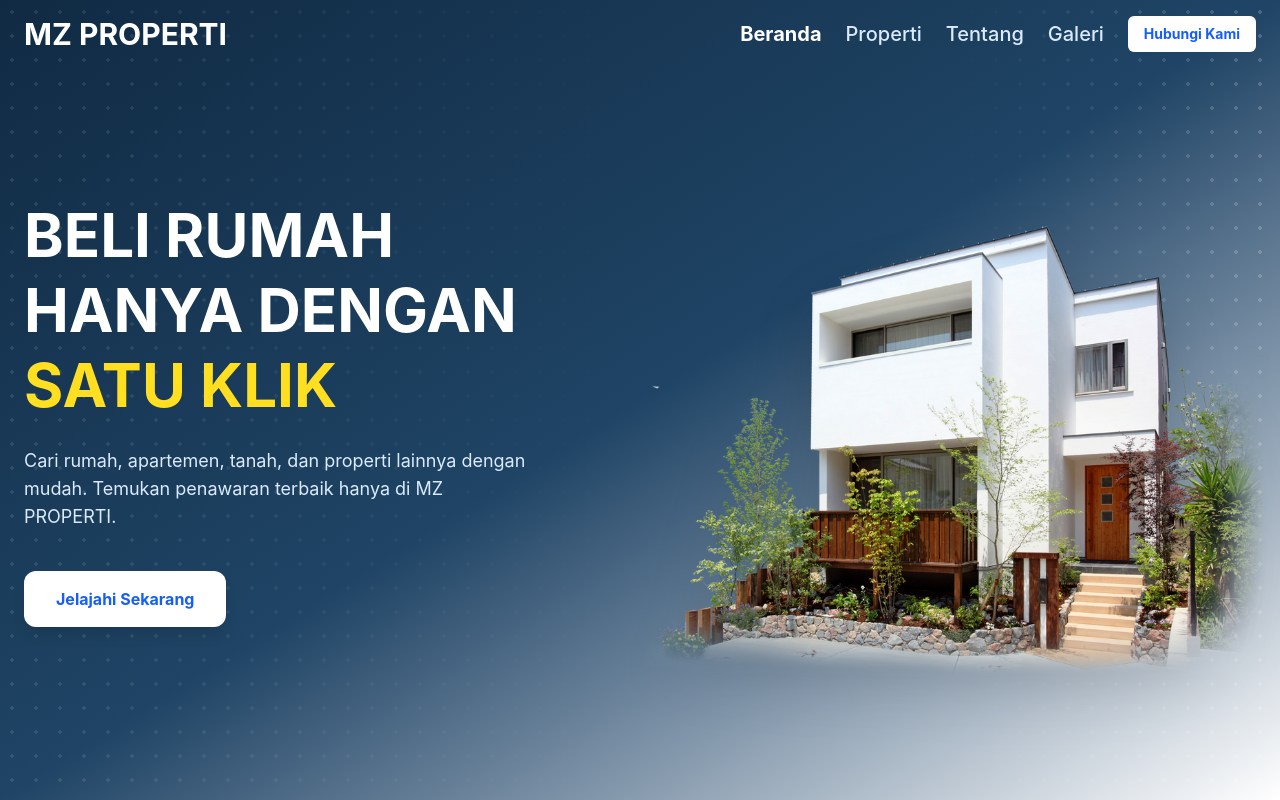
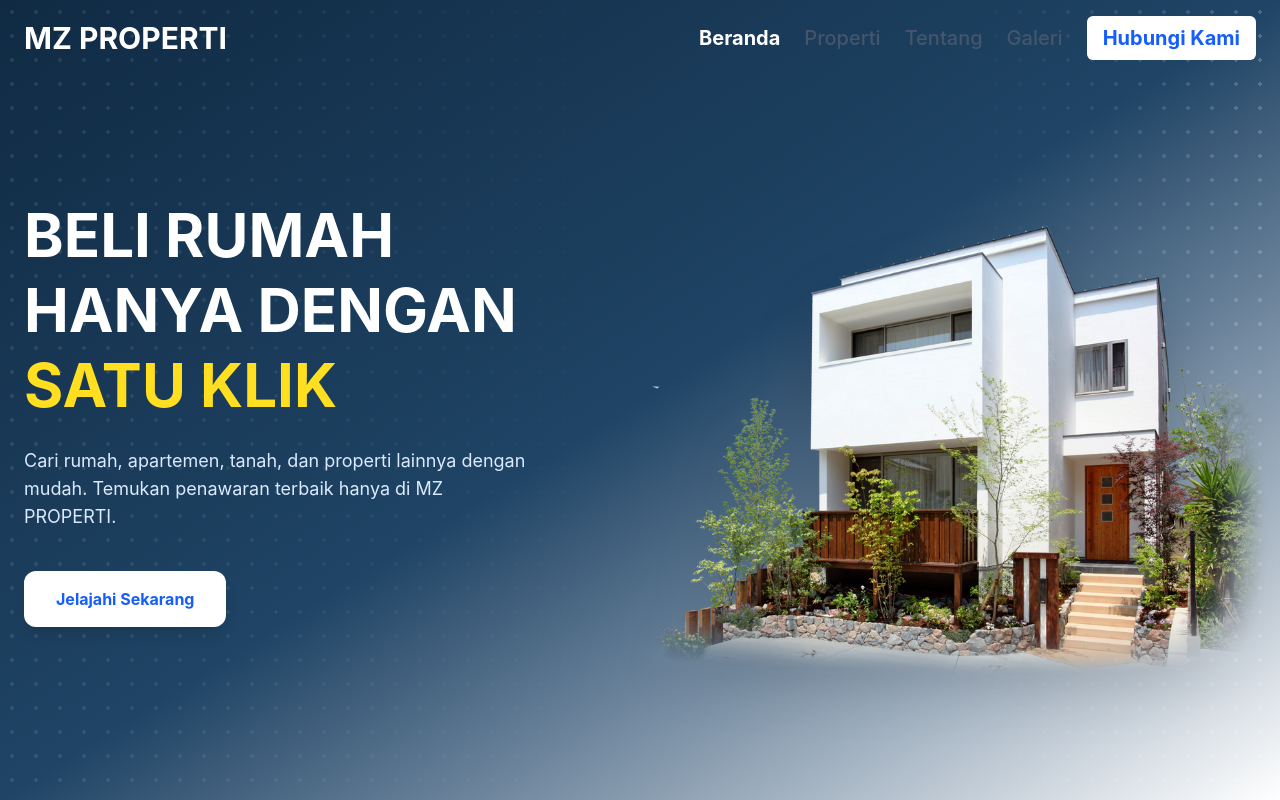
Before and after one commit to afda1087/projekwebproperti, a Next.js app in the folder property-company/: page / in a window 1280 px wide. Built offline with nearby package versions, Linux system fonts and the light colour scheme.

Commit message:
tinggal modif

```diff
--- a/property-company/src/app/components/Navbar.js
+++ b/property-company/src/app/components/Navbar.js
@@ -2,46 +2,54 @@
 
 import Link from 'next/link';
 import { usePathname } from 'next/navigation';
+import { useState } from 'react';
 
 export default function Navbar() {
     const pathname = usePathname();
     const isHome = pathname === '/'; // Deteksi apakah user sedang di Homepage
+    const [isMenuOpen, setIsMenuOpen] = useState(false); // State untuk buka/tutup menu HP
 
     return (
-        <nav className={`fixed top-0 w-full z-50 transition-all duration-300 animate-slide-down ${isHome ? 'bg-transparent' : 'bg-white shadow-sm border-b border-slate-200'}`}>
-            <div className="mx-auto flex max-w-7xl items-center justify-between px-6 py-4">
+        <nav className={`fixed top-0 w-full z-50 transition-all duration-300 ${isHome ? 'bg-transparent' : 'animate-slide-down bg-gradient-to-r from-[#102A43] to-[#1F4465] shadow-lg'}`}>
+            {/* Titik-titik hanya muncul jika bukan di Homepage */}
+            {!isHome && (
+                <div className="absolute inset-0 opacity-10 pointer-events-none" style={{ backgroundImage: 'radial-gradient(circle, #ffffff 2px, transparent 2px)', backgroundSize: '24px 24px', maskImage: 'linear-gradient(to right, black, transparent)', WebkitMaskImage: 'linear-gradient(to right, black, transparent)' }}></div>
+            )}
+
+            {/* Tambahkan relative z-10 di sini */}
+            <div className="relative z-10 mx-auto flex max-w-7xl items-center justify-between px-6 py-4">
 
                 {/* Logo */}
-                <Link href="/" className={`text-3xl font-bold flex items-center gap-2 ${isHome ? 'text-white' : 'text-blue-600'}`}>
+                <Link href="/" className={`text-3xl font-bold flex items-center gap-2 ${isHome ? 'text-white' : 'text-white'}`}>
                     MZ PROPERTI
                 </Link>
 
                 {/* Menu Navigasi */}
-                <div className="hidden md:flex items-center gap-6 text-sm font-medium">
+                <div className="hidden md:flex items-center gap-6 text-xl font-medium">
                     <Link
                         href="/"
-                        className={isHome ? 'text-xl text-white font-bold' : 'text-slate-600 hover:text-blue-600 transition'}
+                        className={isHome ? 'text-white font-bold' : 'text-slate-600 hover:text-blue-600 transition'}
                     >
                         Beranda
                     </Link>
 
                     <Link
                         href="/properti"
-                        className={pathname === '/properti' ? 'text-blue-600 font-bold' : (isHome ? 'text-xl text-blue-100 hover:text-white transition' : 'text-slate-600 hover:text-blue-600 transition')}
+                        className={pathname === '/properti' ? 'text-white font-bold' : (isHome ? 'text-slate-600 hover:text-white transition' : 'text-slate-600 hover:text-blue-600 transition')}
                     >
                         Properti
                     </Link>
 
                     <Link
                         href="/tentang"
-                        className={pathname === '/tentang' ? 'text-blue-600 font-bold' : (isHome ? 'text-xl text-blue-100 hover:text-white transition' : 'text-slate-600 hover:text-blue-600 transition')}
+                        className={pathname === '/tentang' ? 'text-white font-bold' : (isHome ? 'text-slate-600 hover:text-white transition' : 'text-slate-600 hover:text-blue-600 transition')}
                     >
                         Tentang
                     </Link>
 
                     <Link
                         href="/galeri"
-                        className={pathname === '/galeri' ? 'text-blue-600 font-bold' : (isHome ? 'text-xl text-blue-100 hover:text-white transition' : 'text-slate-600 hover:text-blue-600 transition')}
+                        className={pathname === '/galeri' ? 'text-white font-bold' : (isHome ? 'text-slate-600 hover:text-white transition' : 'text-slate-600 hover:text-blue-600 transition')}
                     >
                         Galeri
                     </Link>
@@ -53,8 +61,33 @@ export default function Navbar() {
                         Hubungi Kami
                     </Link>
                 </div>
+                {/* TOMBOL HAMBURGER MOBILE*/}
+                <button
+                    className="md:hidden text-white p-2 focus:outline-none"
+                    onClick={() => setIsMenuOpen(!isMenuOpen)}
+                >
+                    <svg className="w-8 h-8" fill="none" stroke="currentColor" viewBox="0 0 24 24">
+                        {isMenuOpen ? (
+                            <path strokeLinecap="round" strokeLinejoin="round" strokeWidth={2} d="M6 18L18 6M6 6l12 12" />
+                        ) : (
+                            <path strokeLinecap="round" strokeLinejoin="round" strokeWidth={2} d="M4 6h16M4 12h16M4 18h16" />
+                        )}
+                    </svg>
+                </button>
 
             </div>
+            {/* MENU DROPDOWN MOBILE*/}
+            {isMenuOpen && (
+                <div className="md:hidden relative z-10 bg-[#102A43] border-t border-slate-700/50 shadow-xl animate-fade-in-up">
+                    <div className="flex flex-col px-6 py-6 space-y-5 text-center text-lg font-medium">
+                        <Link href="/" onClick={() => setIsMenuOpen(false)} className={isHome ? 'text-white font-bold' : 'text-slate-300'}>Beranda</Link>
+                        <Link href="/properti" onClick={() => setIsMenuOpen(false)} className={pathname === '/properti' ? 'text-yellow-400 font-bold' : 'text-slate-300'}>Properti</Link>
+                        <Link href="/tentang" onClick={() => setIsMenuOpen(false)} className={pathname === '/tentang' ? 'text-yellow-400 font-bold' : 'text-slate-300'}>Tentang</Link>
+                        <Link href="/galeri" onClick={() => setIsMenuOpen(false)} className={pathname === '/galeri' ? 'text-yellow-400 font-bold' : 'text-slate-300'}>Galeri</Link>
+                        <Link href="/hubungi-kami" onClick={() => setIsMenuOpen(false)} className="bg-yellow-400 text-slate-900 rounded-md px-4 py-3 font-bold mx-auto w-1/2 mt-2">Hubungi Kami</Link>
+                    </div>
+                </div>
+            )}
         </nav>
     );
 }
--- a/property-company/src/app/properti/page.js
+++ b/property-company/src/app/properti/page.js
@@ -1,111 +1,130 @@
+"use client";
+
 import Link from 'next/link';
+import { useState } from 'react';
 
 export default function Properti() {
-    // Dummy data properti dengan tambahan gambar ilustrasi
+    // 1. STATE UNTUK BUKA/TUTUP MENU & MENYIMPAN PILIHAN FILTER
+    const [isFilterOpen, setIsFilterOpen] = useState(false);
+
+    const [sortBy, setSortBy] = useState('Terbaru');
+    const [filterLokasi, setFilterLokasi] = useState('Semua Lokasi');
+    const [filterHarga, setFilterHarga] = useState('Semua Harga');
+    const [filterDp, setFilterDp] = useState('Semua DP');
+
+    // 2. DATA PROPERTI (Ditambah data numerik 'priceValue' & 'dpValue' agar bisa dihitung mesin)
     const properties = [
         {
-            id: 1,
-            title: "Apartemen Studio Depok...",
-            location: "Margonda, Depok",
-            price: "Rp300 juta", dp: "DP 0%",
-            beds: 1,
-            baths: 1,
-            area: 24,
-            img: "https://images.unsplash.com/photo-1522708323590-d24dbb6b0267?w=500&q=80"
+            id: 1, title: "Apartemen Studio Depok", location: "Margonda, Depok",
+            price: "Rp300 juta", priceValue: 300, dp: "DP 0%", dpValue: 0,
+            beds: 1, baths: 1, area: 24, img: "https://images.unsplash.com/photo-1522708323590-d24dbb6b0267?w=500&q=80"
         },
         {
-            id: 2,
-            title: "Apartemen Kalibata...",
-            location: "Kalibata, Jakarta Selatan",
-            price: "Rp520 juta", dp: "DP 0%",
-            beds: 1,
-            baths: 1,
-            area: 32,
-            img: "https://images.unsplash.com/photo-1502672260266-1c1de24220e8?w=500&q=80"
+            id: 2, title: "Apartemen Kalibata", location: "Kalibata, Jakarta Selatan",
+            price: "Rp520 juta", priceValue: 520, dp: "DP 5%", dpValue: 5,
+            beds: 1, baths: 1, area: 32, img: "https://images.unsplash.com/photo-1502672260266-1c1de24220e8?w=500&q=80"
         },
         {
-            id: 3,
-            title: "Rumah Minimalis Citra...",
-            location: "Cibubur, Jakarta Timur",
-            price: "Rp980 juta", dp: "DP 0%",
-            beds: 3,
-            baths: 2,
-            area: 90,
-            img: "https://images.unsplash.com/photo-1512917774080-9991f1c4c750?w=500&q=80"
+            id: 3, title: "Rumah Minimalis Citra", location: "Cibubur, Jakarta Timur",
+            price: "Rp980 juta", priceValue: 980, dp: "DP 0%", dpValue: 0,
+            beds: 3, baths: 2, area: 90, img: "https://images.unsplash.com/photo-1512917774080-9991f1c4c750?w=500&q=80"
+        },
+        {
+            id: 4, title: "Rumah Mewah Jagakarsa", location: "Jagakarsa, Jakarta Selatan",
+            price: "Rp1.5 Milyar", priceValue: 1500, dp: "DP 10%", dpValue: 10,
+            beds: 4, baths: 3, area: 150, img: "https://images.unsplash.com/photo-1600596542815-ffad4c1539a9?w=500&q=80"
+        },
+        {
+            id: 5, title: "Townhouse Depok", location: "Cimanggis, Depok",
+            price: "Rp450 juta", priceValue: 450, dp: "DP 5%", dpValue: 5,
+            beds: 2, baths: 1, area: 60, img: "https://images.unsplash.com/photo-1518780664697-55e3ad937233?w=500&q=80"
         }
     ];
 
+    // 3. LOGIKA FILTER & SORTING
+    let processedData = [...properties];
+
+    // --- A. Proses Filter Lokasi ---
+    if (filterLokasi !== 'Semua Lokasi') {
+        processedData = processedData.filter(prop => prop.location.includes(filterLokasi));
+    }
+
+    // --- B. Proses Filter Harga ---
+    if (filterHarga !== 'Semua Harga') {
+        if (filterHarga === '< 500 Juta') {
+            processedData = processedData.filter(prop => prop.priceValue < 500);
+        } else if (filterHarga === '500 Jt - 1 Milyar') {
+            processedData = processedData.filter(prop => prop.priceValue >= 500 && prop.priceValue <= 1000);
+        } else if (filterHarga === '> 1 Milyar') {
+            processedData = processedData.filter(prop => prop.priceValue > 1000);
+        }
+    }
+
+    // --- C. Proses Filter DP ---
+    if (filterDp !== 'Semua DP') {
+        if (filterDp === 'DP 0%') {
+            processedData = processedData.filter(prop => prop.dpValue === 0);
+        } else if (filterDp === 'DP ≤ 5%') {
+            processedData = processedData.filter(prop => prop.dpValue <= 5);
+        } else if (filterDp === 'DP ≤ 10%') {
+            processedData = processedData.filter(prop => prop.dpValue <= 10);
+        }
+    }
+
+    // --- D. Proses Sorting (Pengurutan) ---
+    if (sortBy === 'Harga Terendah') {
+        processedData.sort((a, b) => a.priceValue - b.priceValue);
+    } else if (sortBy === 'Harga Tertinggi') {
+        processedData.sort((a, b) => b.priceValue - a.priceValue);
+    } else if (sortBy === 'Luas Terbesar') {
+        processedData.sort((a, b) => b.area - a.area);
+    }
+    // (Jika 'Terbaru', data dibiarkan urut berdasarkan ID aslinya)
+
+    // Fungsi untuk mereset semua filter ke awal
+    const handleReset = () => {
+        setFilterLokasi('Semua Lokasi');
+        setFilterHarga('Semua Harga');
+        setFilterDp('Semua DP');
+        setSortBy('Terbaru');
+    };
+
     return (
-        <div className="bg-[#fafaf9] min-h-screen pt-8 pb-20">
+        <div className="bg-[#fafaf9] min-h-screen pt-32 pb-20">
             <div className="max-w-7xl mx-auto px-6">
 
                 {/* Header Section */}
-                <div className="mb-8">
+                <div className="mb-8 animate-fade-in-up delay-100">
                     <h1 className="text-3xl font-bold text-slate-900 mb-2">Properti</h1>
-                    <p className="text-slate-500">18 properti ditemukan</p>
+                    <p className="text-slate-500">{processedData.length} properti ditemukan</p>
                 </div>
 
-                <div className="flex flex-col md:flex-row gap-8">
+                <div className="flex flex-col gap-6">
 
-                    {/* SIDEBAR FILTER */}
-                    <aside className="w-full md:w-64 flex-shrink-0">
-                        <div className="bg-white border border-slate-200 rounded-2xl p-6 sticky top-24 shadow-sm">
+                    {/* TOP BAR: Tombol Hamburger Filter & Urutkan */}
+                    <div className="flex flex-wrap justify-between items-center gap-4 animate-fade-in-up delay-300">
 
-                            <div className="flex justify-between items-center mb-6 border-b border-slate-100 pb-4">
-                                <h2 className="font-bold text-lg text-slate-800">Filter</h2>
-                                <button className="text-sm text-blue-600 font-medium hover:text-blue-800 transition">Reset Filter</button>
-                            </div>
+                        <button
+                            onClick={() => setIsFilterOpen(!isFilterOpen)}
+                            className="flex items-center gap-2 bg-white px-5 py-2.5 border border-slate-200 rounded-xl shadow-sm text-sm font-bold text-slate-700 hover:bg-slate-50 transition"
+                        >
+                            <svg className="w-5 h-5 text-slate-600" fill="none" stroke="currentColor" viewBox="0 0 24 24">
+                                {isFilterOpen ? (
+                                    <path strokeLinecap="round" strokeLinejoin="round" strokeWidth={2} d="M6 18L18 6M6 6l12 12" />
+                                ) : (
+                                    <path strokeLinecap="round" strokeLinejoin="round" strokeWidth={2} d="M4 6h16M4 12h16M4 18h16" />
+                                )}
+                            </svg>
+                            {isFilterOpen ? 'Tutup Filter' : 'Filter Properti'}
+                        </button>
 
-                            <div className="space-y-6">
-                                {/* 1. Lokasi */}
-                                <div>
-                                    <label className="block text-sm font-bold text-slate-800 mb-3">Lokasi</label>
-                                    <select className="w-full px-4 py-2.5 bg-white border border-slate-200 rounded-lg focus:outline-none focus:ring-2 focus:ring-blue-500 text-sm text-slate-600">
-                                        <option>Semua Lokasi</option>
-                                        <option>Jakarta Timur</option>
-                                        <option>Jakarta Selatan</option>
-                                        <option>Depok</option>
-                                    </select>
-                                </div>
-
-                                {/* 2. Harga (Radio Button) */}
-                                <div>
-                                    <label className="block text-sm font-bold text-slate-800 mb-3">Harga</label>
-                                    <div className="space-y-3">
-                                        {['Semua Harga', '< 500 Juta', '500 Jt - 1 Milyar', '> 1 Milyar'].map((harga, idx) => (
-                                            <label key={harga} className="flex items-center gap-3 cursor-pointer">
-                                                <input type="radio" name="harga_filter" defaultChecked={idx === 0} className="w-4 h-4 border-slate-300 text-blue-600 focus:ring-blue-500" />
-                                                <span className="text-sm text-slate-600">{harga}</span>
-                                            </label>
-                                        ))}
-                                    </div>
-                                </div>
-
-                                {/* 3. DP (Radio Button) */}
-                                <div>
-                                    <label className="block text-sm font-bold text-slate-800 mb-3">DP</label>
-                                    <div className="space-y-3">
-                                        {['Semua DP', 'DP 0%', 'DP ≤ 5%', 'DP ≤ 10%'].map((dp, idx) => (
-                                            <label key={dp} className="flex items-center gap-3 cursor-pointer">
-                                                <input type="radio" name="dp_filter" defaultChecked={idx === 0} className="w-4 h-4 border-slate-300 text-blue-600 focus:ring-blue-500" />
-                                                <span className="text-sm text-slate-600">{dp}</span>
-                                            </label>
-                                        ))}
-                                    </div>
-                                </div>
-
-                            </div>
-                        </div>
-                    </aside>
-
-                    {/* MAIN CONTENT */}
-                    <main className="flex-1">
-
-                        {/* Top Bar Sort */}
-                        <div className="flex justify-end items-center mb-6">
                         <div className="flex items-center gap-2 bg-white px-4 py-2 border border-slate-200 rounded-xl shadow-sm">
                             <span className="text-sm text-slate-400">Urutkan:</span>
-                                <select className="bg-transparent border-none focus:outline-none text-sm font-semibold text-slate-700 cursor-pointer">
+                            <select
+                                value={sortBy}
+                                onChange={(e) => setSortBy(e.target.value)}
+                                className="bg-transparent border-none focus:outline-none text-sm font-semibold text-slate-700 cursor-pointer"
+                            >
                                 <option>Terbaru</option>
                                 <option>Harga Terendah</option>
                                 <option>Harga Tertinggi</option>
@@ -114,12 +133,79 @@ export default function Properti() {
                         </div>
                     </div>
 
-                        {/* Property Grid */}
-                        <div className="grid grid-cols-1 sm:grid-cols-2 lg:grid-cols-3 gap-6">
-                            {properties.map((prop) => (
+                    {/* AREA FILTER DROPDOWN */}
+                    {isFilterOpen && (
+                        <div className="bg-white border border-slate-200 rounded-2xl p-6 shadow-sm animate-fade-in-up">
+                            <div className="flex justify-between items-center mb-4 pb-4 border-b border-slate-100">
+                                <h2 className="font-bold text-lg text-slate-800">Filter Pencarian</h2>
+                                <button onClick={handleReset} className="text-sm text-blue-600 font-medium hover:text-blue-800 transition">Reset Semua</button>
+                            </div>
+
+                            <div className="grid grid-cols-1 md:grid-cols-3 gap-6">
+                                {/* Lokasi */}
+                                <div>
+                                    <label className="block text-sm font-bold text-slate-800 mb-3">Lokasi</label>
+                                    <select
+                                        value={filterLokasi}
+                                        onChange={(e) => setFilterLokasi(e.target.value)}
+                                        className="w-full px-4 py-2.5 bg-white border border-slate-200 rounded-lg focus:outline-none focus:ring-2 focus:ring-blue-500 text-sm text-slate-600 cursor-pointer"
+                                    >
+                                        <option>Semua Lokasi</option>
+                                        <option>Jakarta Timur</option>
+                                        <option>Jakarta Selatan</option>
+                                        <option>Depok</option>
+                                    </select>
+                                </div>
+
+                                {/* Harga */}
+                                <div>
+                                    <label className="block text-sm font-bold text-slate-800 mb-3">Harga</label>
+                                    <select
+                                        value={filterHarga}
+                                        onChange={(e) => setFilterHarga(e.target.value)}
+                                        className="w-full px-4 py-2.5 bg-white border border-slate-200 rounded-lg focus:outline-none focus:ring-2 focus:ring-blue-500 text-sm text-slate-600 cursor-pointer"
+                                    >
+                                        <option>Semua Harga</option>
+                                        <option>&lt; 500 Juta</option>
+                                        <option>500 Jt - 1 Milyar</option>
+                                        <option>&gt; 1 Milyar</option>
+                                    </select>
+                                </div>
+
+                                {/* DP */}
+                                <div>
+                                    <label className="block text-sm font-bold text-slate-800 mb-3">DP</label>
+                                    <select
+                                        value={filterDp}
+                                        onChange={(e) => setFilterDp(e.target.value)}
+                                        className="w-full px-4 py-2.5 bg-white border border-slate-200 rounded-lg focus:outline-none focus:ring-2 focus:ring-blue-500 text-sm text-slate-600 cursor-pointer"
+                                    >
+                                        <option>Semua DP</option>
+                                        <option>DP 0%</option>
+                                        <option>DP ≤ 5%</option>
+                                        <option>DP ≤ 10%</option>
+                                    </select>
+                                </div>
+                            </div>
+                        </div>
+                    )}
+
+                    {/* MAIN CONTENT (Grid Properti) */}
+                    <main className="flex-1 animate-fade-in-up delay-500">
+
+                        {/* Jika hasil filter kosong, tampilkan pesan ini */}
+                        {processedData.length === 0 ? (
+                            <div className="text-center py-20 bg-white rounded-2xl border border-slate-200">
+                                <span className="text-4xl font-bold">UPS!</span>
+                                <h3 className="text-lg font-bold text-slate-800 mt-4">Properti Tidak Ditemukan</h3>
+                                <p className="text-slate-500 text-sm mt-2">Coba ubah kriteria filtermu atau klik Reset Semua.</p>
+                                <button onClick={handleReset} className="mt-4 text-blue-600 font-bold hover:underline">Reset Filter</button>
+                            </div>
+                        ) : (
+                            <div className="grid grid-cols-1 sm:grid-cols-2 lg:grid-cols-3 gap-6 mt-4">
+                                {processedData.map((prop) => (
                                     <div key={prop.id} className="bg-white border border-slate-200 rounded-2xl overflow-hidden hover:shadow-lg transition group flex flex-col">
 
-                                    {/* Image & Badges */}
                                         <div className="h-48 relative overflow-hidden">
                                             <img src={prop.img} alt={prop.title} className="w-full h-full object-cover group-hover:scale-105 transition duration-500" />
                                             <div className="absolute top-3 left-3 bg-[#cd9b57] text-white text-xs font-bold px-2.5 py-1 rounded-full shadow-sm">
@@ -130,7 +216,6 @@ export default function Properti() {
                                             </button>
                                         </div>
 
-                                    {/* Content */}
                                         <div className="p-5 flex flex-col flex-1">
                                             <h3 className="text-lg font-bold text-slate-800 mb-1 line-clamp-1">{prop.title}</h3>
                                             <p className="text-xs text-slate-400 mb-3">{prop.location}</p>
@@ -140,22 +225,22 @@ export default function Properti() {
                                                 <span className="text-[10px] text-slate-400 font-medium uppercase tracking-wider">{prop.dp}</span>
                                             </div>
 
-                                        {/* Stats */}
                                             <div className="flex items-center gap-4 py-3 border-t border-slate-100 text-xs text-slate-500 mt-auto font-medium">
                                                 <span className="flex items-center gap-1">📐 {prop.area} m²</span>
                                                 <span className="flex items-center gap-1">🛏️ {prop.beds}</span>
                                                 <span className="flex items-center gap-1">🛁 {prop.baths}</span>
                                             </div>
 
-                                        <Link href="/detail" className="mt-2 block w-full text-center py-2 text-sm font-bold text-slate-600 hover:text-slate-900 transition">
+                                            <Link href={`/detail/${prop.id}`} className="mt-2 block w-full text-center py-2 text-sm font-bold text-slate-600 hover:text-slate-900 transition">
                                                 Lihat Detail
                                             </Link>
                                         </div>
                                     </div>
                                 ))}
                             </div>
+                        )}
+                    </main>
 
-                    </main>
                 </div>
             </div>
         </div>
```
Lines whose indentation alone changed are shown as unchanged.
